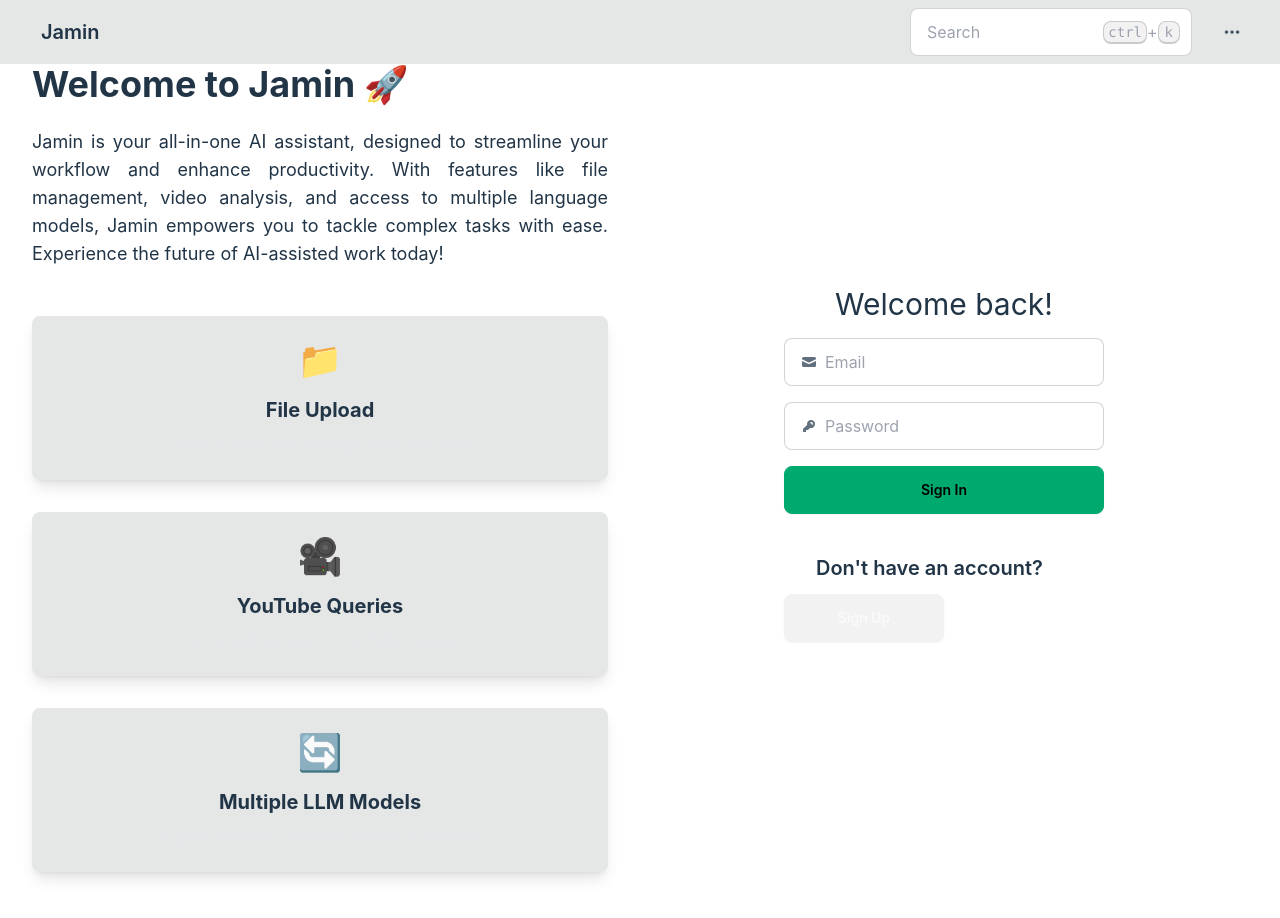
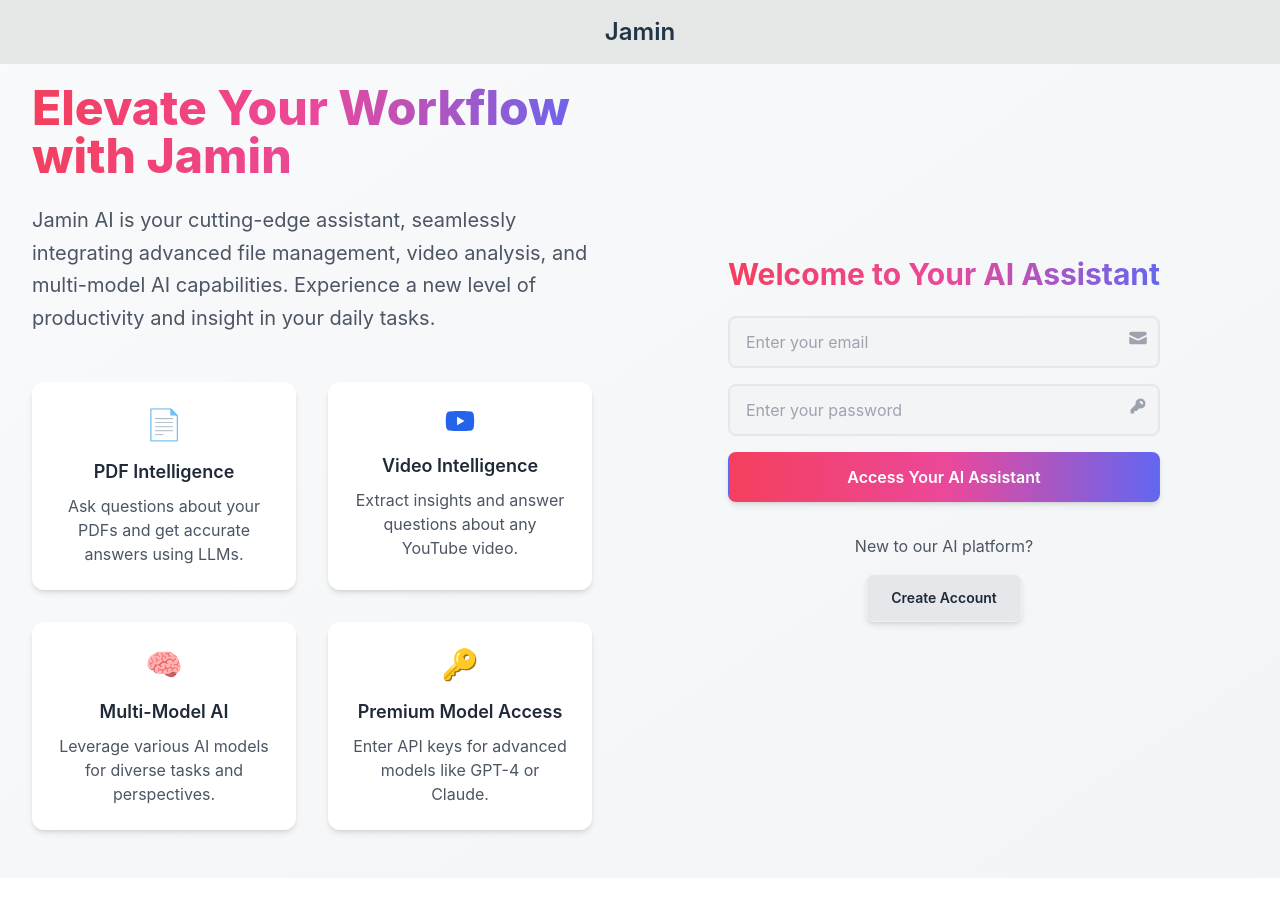
Before and after one commit to shashwat-dixit/jamin, a React (Vite) app in the folder frontend/: page / in a window 1280 px wide. After the commit the page ends 878 px from the top, so only its background shows below. Built offline with nearby package versions, Linux system fonts and the light colour scheme.

Commit message:
Fixed UI issues

```diff
--- a/frontend/package.json
+++ b/frontend/package.json
@@ -14,6 +14,7 @@
     "framer-motion": "^11.2.12",
     "react": "^18.2.0",
     "react-dom": "^18.2.0",
+    "react-icons": "^5.2.1",
     "react-router-dom": "^6.23.1"
   },
   "devDependencies": {
--- a/frontend/src/components/FeatureCard.jsx
+++ b/frontend/src/components/FeatureCard.jsx
@@ -1,31 +1,29 @@
 import PropTypes from 'prop-types';
 import { motion } from 'framer-motion';
 
-const FeatureCard = ({ title, description, icon, delay }) => {
-  return (
+const FeatureCard = ({ title, description, icon, delay }) => (
   <motion.div
-      initial={{ opacity: 0, y: 50 }}
+    initial={{ opacity: 0, y: 20 }}
     animate={{ opacity: 1, y: 0 }}
-      transition={{ duration: 0.5, delay }}
-      className="bg-base-300 rounded-lg shadow-lg p-6 flex flex-col items-center text-center"
+    transition={{ duration: 0.4, delay }}
+    className="bg-white dark:bg-gray-800 rounded-xl shadow-md p-6 flex flex-col items-center text-center hover:shadow-lg transition-shadow"
   >
     <motion.div
-        whileHover={{ scale: 1.1 }}
-        whileTap={{ scale: 0.9 }}
-        className="text-4xl mb-4 text-blue-500"
+      whileHover={{ scale: 1.05 }}
+      whileTap={{ scale: 0.95 }}
+      className="text-3xl mb-4 text-blue-600 dark:text-blue-400"
     >
       {icon}
     </motion.div>
-      <h3 className="text-xl font-bold mb-2">{title}</h3>
-      <p className="text-gray-200">{description}</p>
+    <h3 className="text-lg font-semibold mb-2 text-gray-800 dark:text-gray-200">{title}</h3>
+    <p className="text-gray-600 dark:text-gray-300">{description}</p>
   </motion.div>
 );
-};
 
 FeatureCard.propTypes = {
   title: PropTypes.string.isRequired,
   description: PropTypes.string.isRequired,
-  icon: PropTypes.string.isRequired,
+  icon: PropTypes.element.isRequired,
   delay: PropTypes.number.isRequired,
 };
 
--- a/frontend/src/components/Login.jsx
+++ b/frontend/src/components/Login.jsx
@@ -5,70 +5,70 @@
   return (
     <div className='flex flex-col justify-center items-center'>
       <motion.div
-        className='w-80'
-        initial={{ opacity: 0, y: 50 }}
+        className='w-full max-w-md'
+        initial={{ opacity: 0, y: 20 }}
         animate={{ opacity: 1, y: 0 }}
         transition={{ duration: 0.5 }}
       >
-        <motion.label
-            className="flex justify-center items-center gap-2 my-2"
-            initial={{ opacity: 0, x: -50 }}
+        <motion.h2
+          className="text-3xl font-bold mb-6 text-center bg-clip-text text-transparent bg-gradient-to-r from-blue-500 to-teal-400"
+          initial={{ opacity: 0, y: -20 }}
+          animate={{ opacity: 1, y: 0 }}
+          transition={{ delay: 0.1, duration: 0.5 }}
+        >
+          Welcome to Your AI Assistant
+        </motion.h2>
+        <Form method='post' className='flex flex-col space-y-4'>
+          <motion.div
+            className="relative"
+            initial={{ opacity: 0, x: -20 }}
             animate={{ opacity: 1, x: 0 }}
-            transition={{ delay: 0.1, duration: 0.3 }}
+            transition={{ delay: 0.2, duration: 0.5 }}
           >
-            <h1 className="text-3xl">Welcome back!</h1>
-          </motion.label>
-        <Form method='post' className='flex flex-col'>
-          <motion.label
-            className="input input-bordered flex items-center gap-2 my-2"
-            initial={{ opacity: 0, x: -50 }}
+            <input
+              type="email"
+              placeholder="Enter your email"
+              className="w-full px-4 py-3 rounded-lg bg-gray-100 border-2 border-gray-200 focus:border-blue-500 focus:bg-white focus:outline-none transition duration-200 dark:bg-gray-800 dark:border-gray-700 dark:focus:border-blue-400"
+            />
+            <svg xmlns="http://www.w3.org/2000/svg" viewBox="0 0 16 16" fill="currentColor" className="w-5 h-5 absolute right-3 top-3 text-gray-400"><path d="M2.5 3A1.5 1.5 0 0 0 1 4.5v.793c.026.009.051.02.076.032L7.674 8.51c.206.1.446.1.652 0l6.598-3.185A.755.755 0 0 1 15 5.293V4.5A1.5 1.5 0 0 0 13.5 3h-11Z" /><path d="M15 6.954 8.978 9.86a2.25 2.25 0 0 1-1.956 0L1 6.954V11.5A1.5 1.5 0 0 0 2.5 13h11a1.5 1.5 0 0 0 1.5-1.5V6.954Z" /></svg>
+          </motion.div>
+          <motion.div
+            className="relative"
+            initial={{ opacity: 0, x: -20 }}
             animate={{ opacity: 1, x: 0 }}
-            transition={{ delay: 0.2, duration: 0.3 }}
+            transition={{ delay: 0.3, duration: 0.5 }}
           >
-            <svg xmlns="http://www.w3.org/2000/svg" viewBox="0 0 16 16" fill="currentColor" className="w-4 h-4 opacity-70"><path d="M2.5 3A1.5 1.5 0 0 0 1 4.5v.793c.026.009.051.02.076.032L7.674 8.51c.206.1.446.1.652 0l6.598-3.185A.755.755 0 0 1 15 5.293V4.5A1.5 1.5 0 0 0 13.5 3h-11Z" /><path d="M15 6.954 8.978 9.86a2.25 2.25 0 0 1-1.956 0L1 6.954V11.5A1.5 1.5 0 0 0 2.5 13h11a1.5 1.5 0 0 0 1.5-1.5V6.954Z" /></svg>
-            <input type="text" className="grow" placeholder="Email" />
-          </motion.label>
-          <motion.label
-            className="input input-bordered flex items-center gap-2 my-2"
-            initial={{ opacity: 0, x: -50 }}
-            animate={{ opacity: 1, x: 0 }}
-            transition={{ delay: 0.3, duration: 0.3 }}
-          >
-            <svg xmlns="http://www.w3.org/2000/svg" viewBox="0 0 16 16" fill="currentColor" className="w-4 h-4 opacity-70"><path fillRule="evenodd" d="M14 6a4 4 0 0 1-4.899 3.899l-1.955 1.955a.5.5 0 0 1-.353.146H5v1.5a.5.5 0 0 1-.5.5h-2a.5.5 0 0 1-.5-.5v-2.293a.5.5 0 0 1 .146-.353l3.955-3.955A4 4 0 1 1 14 6Zm-4-2a.75.75 0 0 0 0 1.5.5.5 0 0 1 .5.5.75.75 0 0 0 1.5 0 2 2 0 0 0-2-2Z" clipRule="evenodd" /></svg>
-            <input type="password" className="grow" placeholder="Password" />
-          </motion.label>
+            <input
+              type="password"
+              placeholder="Enter your password"
+              className="w-full px-4 py-3 rounded-lg bg-gray-100 border-2 border-gray-200 focus:border-blue-500 focus:bg-white focus:outline-none transition duration-200 dark:bg-gray-800 dark:border-gray-700 dark:focus:border-blue-400"
+            />
+            <svg xmlns="http://www.w3.org/2000/svg" viewBox="0 0 16 16" fill="currentColor" className="w-5 h-5 absolute right-3 top-3 text-gray-400"><path fillRule="evenodd" d="M14 6a4 4 0 0 1-4.899 3.899l-1.955 1.955a.5.5 0 0 1-.353.146H5v1.5a.5.5 0 0 1-.5.5h-2a.5.5 0 0 1-.5-.5v-2.293a.5.5 0 0 1 .146-.353l3.955-3.955A4 4 0 1 1 14 6Zm-4-2a.75.75 0 0 0 0 1.5.5.5 0 0 1 .5.5.75.75 0 0 0 1.5 0 2 2 0 0 0-2-2Z" clipRule="evenodd" /></svg>
+          </motion.div>
           <motion.button
-            className="btn btn-success mt-2 px-3 py-3 text-center"
+            className="w-full px-4 py-3 bg-gradient-to-r from-blue-500 to-teal-400 text-white font-semibold rounded-lg shadow-md hover:from-blue-600 hover:to-teal-500 focus:outline-none focus:ring-2 focus:ring-blue-400 focus:ring-opacity-75 transition duration-200"
             type="submit"
             initial={{ opacity: 0, y: 20 }}
             animate={{ opacity: 1, y: 0 }}
-            transition={{ delay: 0.4, duration: 0.3 }}
-            whileHover={{ scale: 1.05 }}
-            whileTap={{ scale: 0.95 }}
+            transition={{ delay: 0.4, duration: 0.5 }}
+            whileHover={{ scale: 1.02 }}
+            whileTap={{ scale: 0.98 }}
           >
-            Sign In
+            Access Your AI Assistant
           </motion.button>
         </Form>
-        <motion.h1
-          className="mt-10 text-xl px-8 my-3 font-semibold"
+        <motion.div
+          className="mt-8 text-center"
           initial={{ opacity: 0 }}
           animate={{ opacity: 1 }}
-          transition={{ delay: 0.5, duration: 0.3 }}
+          transition={{ delay: 0.5, duration: 0.5 }}
         >
-          Don&apos;t have an account?
-        </motion.h1>
-        <motion.div
-          initial={{ opacity: 0 }}
-          animate={{ opacity: 1 }}
-          transition={{ delay: 0.6, duration: 0.3 }}
-        >
+          <p className="text-gray-600 dark:text-gray-400 mb-4">New to our AI platform?</p>
           <Link
-            className="btn w-1/2 text-slate-50 hover:btn-secondary hover:text-slate-50"
+            className="btn px-6 py-2 bg-gray-200 text-gray-800 font-semibold rounded-lg shadow-md hover:bg-gray-300 focus:outline-none focus:ring-2 focus:ring-gray-400 focus:ring-opacity-75 transition duration-200 dark:bg-gray-700 dark:text-gray-200 dark:hover:bg-gray-600"
             to="/signup"
-            whileHover={{ scale: 1.05 }}
-            whileTap={{ scale: 0.95 }}
           >
-            Sign Up
+            Create Account
           </Link>
         </motion.div>
       </motion.div>
--- a/frontend/src/components/Navbar.jsx
+++ b/frontend/src/components/Navbar.jsx
@@ -9,7 +9,7 @@
   // Simulating authentication check
   useEffect(() => {
     const checkAuth = async () => {
-      const authStatus = await new Promise(resolve => setTimeout(() => resolve(true), 1000));
+      const authStatus = await new Promise(resolve => setTimeout(() => resolve(false), 10000));
       setIsAuthenticated(authStatus);
     };
     checkAuth();
--- a/frontend/src/pages/Home.jsx
+++ b/frontend/src/pages/Home.jsx
@@ -1,72 +1,74 @@
 import { motion } from 'framer-motion';
 import FeatureCard from '../components/FeatureCard';
 import Login from '../components/Login';
+import { FaYoutube } from "react-icons/fa6";
 
-const Home = () => {
 const features = [
   {
-      title: "File Upload",
-      description: "Easily upload and manage your own files.",
-      icon: "📁",
+    title: "PDF Intelligence",
+    description: "Ask questions about your PDFs and get accurate answers using LLMs.",
+    icon: "📄",
   },
   {
-      title: "YouTube Queries",
-      description: "Ask questions about YouTube videos.",
-      icon: "🎥",
+    title: "Video Intelligence",
+    description: "Extract insights and answer questions about any YouTube video.",
+    icon: <FaYoutube />,
   },
   {
-      title: "Multiple LLM Models",
-      description: "Toggle between different language models.",
-      icon: "🔄",
+    title: "Multi-Model AI",
+    description: "Leverage various AI models for diverse tasks and perspectives.",
+    icon: "🧠",
+  },
+  {
+    title: "Premium Model Access",
+    description: "Enter API keys for advanced models like GPT-4 or Claude.",
+    icon: "🔑",
   },
 ];
 
+const Home = () => {
   return (
-    <div className="min-h-screen py-12 px-4 sm:px-6 lg:px-8">
-      <div className="max-w-7xl mx-auto">
-        <div className="flex flex-col md:flex-row md:items-center md:min-h-[calc(100vh-6rem)]">
-          {/* Left side - Features */}
+    <div className="min-h-screen bg-gradient-to-br from-gray-50 to-gray-100 dark:from-gray-900 dark:to-gray-800 py-12 px-4 sm:px-6 lg:px-8">
+      <div className="mx-auto">
+        <div className="flex flex-col lg:flex-row lg:items-center lg:min-h-[calc(100vh-6rem)]">
           <motion.div
-            className="w-full md:w-1/2 md:pr-8"
-            initial={{ opacity: 0, x: -50 }}
+            className="w-full lg:w-1/2 lg:pr-12"
+            initial={{ opacity: 0, x: -30 }}
             animate={{ opacity: 1, x: 0 }}
-            transition={{ duration: 0.5 }}
+            transition={{ duration: 0.6 }}
           >
             <motion.h1
-              className="text-4xl font-bold mb-6 mt-4"
+              className="text-5xl font-extrabold mb-6 md:mt-9 mt-4 bg-clip-text text-transparent bg-gradient-to-r from-blue-500 to-teal-400"
               initial={{ opacity: 0, y: -20 }}
               animate={{ opacity: 1, y: 0 }}
-              transition={{ duration: 0.5, delay: 0.2 }}
+              transition={{ duration: 0.6, delay: 0.2 }}
             >
-              Welcome to Jamin 🚀
+              Elevate Your Workflow with Jamin
             </motion.h1>
             <motion.p
-              className="text-lg text-justify mb-12"
+              className="text-xl text-gray-600 dark:text-gray-300 mb-12 leading-relaxed"
               initial={{ opacity: 0, y: -20 }}
               animate={{ opacity: 1, y: 0 }}
-              transition={{ duration: 0.5, delay: 0.4 }}
+              transition={{ duration: 0.6, delay: 0.4 }}
             >
-              Jamin is your all-in-one AI assistant, designed to streamline your workflow and enhance productivity. With features like file management, video analysis, and access to multiple language models, Jamin empowers you to tackle complex tasks with ease. Experience the future of AI-assisted work today!
+              Jamin AI is your cutting-edge assistant, seamlessly integrating advanced file management, video analysis, and multi-model AI capabilities. Experience a new level of productivity and insight in your daily tasks.
             </motion.p>
-            <div className="space-y-8">
+            <div className="grid gap-8 md:grid-cols-2 lg:grid-cols-1 xl:grid-cols-2">
               {features.map((feature, index) => (
                 <FeatureCard
                   key={index}
-                  title={feature.title}
-                  description={feature.description}
-                  icon={feature.icon}
+                  {...feature}
                   delay={index * 0.2}
                 />
               ))}
             </div>
           </motion.div>
 
-          {/* Right side - Login */}
           <motion.div
-            className="w-full md:w-1/2 mt-12 md:mt-0 flex items-center justify-center"
-            initial={{ opacity: 0, x: 50 }}
+            className="w-full lg:w-1/2 mt-12 lg:mt-0 flex items-center justify-center"
+            initial={{ opacity: 0, x: 30 }}
             animate={{ opacity: 1, x: 0 }}
-            transition={{ duration: 0.5, delay: 0.6 }}
+            transition={{ duration: 0.6, delay: 0.6 }}
           >
             <Login />
           </motion.div>
--- a/frontend/src/pages/SignUp.jsx
+++ b/frontend/src/pages/SignUp.jsx
@@ -3,52 +3,81 @@
 
 export default function SignUp() {
   return (
-    <div className='flex flex-col items-center justify-center min-h-screen'>
+    <div className='flex items-center justify-center min-w-screen min-h-screen bg-gradient-to-br from-gray-50 to-gray-100 dark:from-gray-900 dark:to-gray-800 py-12 px-4 sm:px-6 lg:px-8'>
       <motion.div
-        className='w-1/3'
-        initial={{ opacity: 0, y: 50 }}
+        className='w-full max-w-md'
+        initial={{ opacity: 0, y: 20 }}
         animate={{ opacity: 1, y: 0 }}
         transition={{ duration: 0.5 }}
       >
-        <Form method='post' className='flex flex-col'>
-          <motion.label
-            className="input input-bordered flex items-center gap-2 my-2"
-            initial={{ opacity: 0, x: -50 }}
+        <motion.h2
+          className="text-3xl font-bold mb-6 text-center bg-clip-text text-transparent bg-gradient-to-r from-blue-500 to-teal-400"
+          initial={{ opacity: 0, y: -20 }}
+          animate={{ opacity: 1, y: 0 }}
+          transition={{ delay: 0.1, duration: 0.5 }}
+        >
+          Create Your Account
+        </motion.h2>
+        <Form method='post' className='flex flex-col space-y-4'>
+          <motion.div
+            className="relative"
+            initial={{ opacity: 0, x: -20 }}
             animate={{ opacity: 1, x: 0 }}
-            transition={{ delay: 0.2, duration: 0.3 }}
+            transition={{ delay: 0.2, duration: 0.5 }}
           >
-            <svg xmlns="http://www.w3.org/2000/svg" viewBox="0 0 16 16" fill="currentColor" className="w-4 h-4 opacity-70"><path d="M2.5 3A1.5 1.5 0 0 0 1 4.5v.793c.026.009.051.02.076.032L7.674 8.51c.206.1.446.1.652 0l6.598-3.185A.755.755 0 0 1 15 5.293V4.5A1.5 1.5 0 0 0 13.5 3h-11Z" /><path d="M15 6.954 8.978 9.86a2.25 2.25 0 0 1-1.956 0L1 6.954V11.5A1.5 1.5 0 0 0 2.5 13h11a1.5 1.5 0 0 0 1.5-1.5V6.954Z" /></svg>
-            <input type="text" className="grow" placeholder="Email" />
-          </motion.label>
-          <motion.label
-            className="input input-bordered flex items-center gap-2 my-2"
-            initial={{ opacity: 0, x: -50 }}
+            <input
+              type="email"
+              placeholder="Email"
+              className="w-full px-4 py-3 rounded-lg bg-gray-100 border-2 border-gray-200 focus:border-blue-500 focus:bg-white focus:outline-none transition duration-200 dark:bg-gray-800 dark:border-gray-700 dark:focus:border-blue-400"
+            />
+            <svg xmlns="http://www.w3.org/2000/svg" viewBox="0 0 16 16" fill="currentColor" className="w-5 h-5 absolute right-3 top-3 text-gray-400"><path d="M2.5 3A1.5 1.5 0 0 0 1 4.5v.793c.026.009.051.02.076.032L7.674 8.51c.206.1.446.1.652 0l6.598-3.185A.755.755 0 0 1 15 5.293V4.5A1.5 1.5 0 0 0 13.5 3h-11Z" /><path d="M15 6.954 8.978 9.86a2.25 2.25 0 0 1-1.956 0L1 6.954V11.5A1.5 1.5 0 0 0 2.5 13h11a1.5 1.5 0 0 0 1.5-1.5V6.954Z" /></svg>
+          </motion.div>
+          <motion.div
+            className="relative"
+            initial={{ opacity: 0, x: -20 }}
             animate={{ opacity: 1, x: 0 }}
-            transition={{ delay: 0.3, duration: 0.3 }}
+            transition={{ delay: 0.3, duration: 0.5 }}
           >
-            <svg xmlns="http://www.w3.org/2000/svg" viewBox="0 0 16 16" fill="currentColor" className="w-4 h-4 opacity-70"><path d="M8 8a3 3 0 1 0 0-6 3 3 0 0 0 0 6ZM12.735 14c.618 0 1.093-.561.872-1.139a6.002 6.002 0 0 0-11.215 0c-.22.578.254 1.139.872 1.139h9.47Z" /></svg>
-            <input type="text" className="grow" placeholder="Name" />
-          </motion.label>
-          <motion.label
-            className="input input-bordered flex items-center gap-2 my-2"
-            initial={{ opacity: 0, x: -50 }}
+            <input
+              type="text"
+              placeholder="Full Name"
+              className="w-full px-4 py-3 rounded-lg bg-gray-100 border-2 border-gray-200 focus:border-blue-500 focus:bg-white focus:outline-none transition duration-200 dark:bg-gray-800 dark:border-gray-700 dark:focus:border-blue-400"
+            />
+            <svg xmlns="http://www.w3.org/2000/svg" viewBox="0 0 16 16" fill="currentColor" className="w-5 h-5 absolute right-3 top-3 text-gray-400"><path d="M8 8a3 3 0 1 0 0-6 3 3 0 0 0 0 6ZM12.735 14c.618 0 1.093-.561.872-1.139a6.002 6.002 0 0 0-11.215 0c-.22.578.254 1.139.872 1.139h9.47Z" /></svg>
+          </motion.div>
+          <motion.div
+            className="relative"
+            initial={{ opacity: 0, x: -20 }}
             animate={{ opacity: 1, x: 0 }}
-            transition={{ delay: 0.4, duration: 0.3 }}
+            transition={{ delay: 0.4, duration: 0.5 }}
           >
-            <svg xmlns="http://www.w3.org/2000/svg" viewBox="0 0 16 16" fill="currentColor" className="w-4 h-4 opacity-70"><path fillRule="evenodd" d="M14 6a4 4 0 0 1-4.899 3.899l-1.955 1.955a.5.5 0 0 1-.353.146H5v1.5a.5.5 0 0 1-.5.5h-2a.5.5 0 0 1-.5-.5v-2.293a.5.5 0 0 1 .146-.353l3.955-3.955A4 4 0 1 1 14 6Zm-4-2a.75.75 0 0 0 0 1.5.5.5 0 0 1 .5.5.75.75 0 0 0 1.5 0 2 2 0 0 0-2-2Z" clipRule="evenodd" /></svg>
-            <input type="password" className="grow" placeholder="Password" />
-          </motion.label>
+            <input
+              type="password"
+              placeholder="Password"
+              className="w-full px-4 py-3 rounded-lg bg-gray-100 border-2 border-gray-200 focus:border-blue-500 focus:bg-white focus:outline-none transition duration-200 dark:bg-gray-800 dark:border-gray-700 dark:focus:border-blue-400"
+            />
+            <svg xmlns="http://www.w3.org/2000/svg" viewBox="0 0 16 16" fill="currentColor" className="w-5 h-5 absolute right-3 top-3 text-gray-400"><path fillRule="evenodd" d="M14 6a4 4 0 0 1-4.899 3.899l-1.955 1.955a.5.5 0 0 1-.353.146H5v1.5a.5.5 0 0 1-.5.5h-2a.5.5 0 0 1-.5-.5v-2.293a.5.5 0 0 1 .146-.353l3.955-3.955A4 4 0 1 1 14 6Zm-4-2a.75.75 0 0 0 0 1.5.5.5 0 0 1 .5.5.75.75 0 0 0 1.5 0 2 2 0 0 0-2-2Z" clipRule="evenodd" /></svg>
+          </motion.div>
           <motion.button
-            className="btn btn-outline btn-success w-1/3 mx-auto mt-4 duration-500"
+            className="w-full px-4 py-3 bg-gradient-to-r from-blue-500 to-teal-400 text-white font-semibold rounded-lg shadow-md hover:from-blue-600 hover:to-teal-500 focus:outline-none focus:ring-2 focus:ring-blue-400 focus:ring-opacity-75 transition duration-200"
+            type="submit"
             initial={{ opacity: 0, y: 20 }}
             animate={{ opacity: 1, y: 0 }}
-            transition={{ delay: 0.5, duration: 0.3 }}
-            whileHover={{ scale: 1.05 }}
-            whileTap={{ scale: 0.95 }}
+            transition={{ delay: 0.5, duration: 0.5 }}
+            whileHover={{ scale: 1.02 }}
+            whileTap={{ scale: 0.98 }}
           >
-            Sign Up
+            Create Account
           </motion.button>
         </Form>
+        <motion.p
+          className="mt-8 text-center text-gray-600 dark:text-gray-400"
+          initial={{ opacity: 0 }}
+          animate={{ opacity: 1 }}
+          transition={{ delay: 0.6, duration: 0.5 }}
+        >
+          Already have an account? <a href="/" className="font-medium text-blue-500 hover:text-blue-600 dark:text-blue-400 dark:hover:text-blue-300">Sign in</a>
+        </motion.p>
       </motion.div>
     </div>
   );
```
Also changed, not shown: 1 other file (tests, documents, lock files or other folders). Lines whose indentation alone changed are shown as unchanged.
